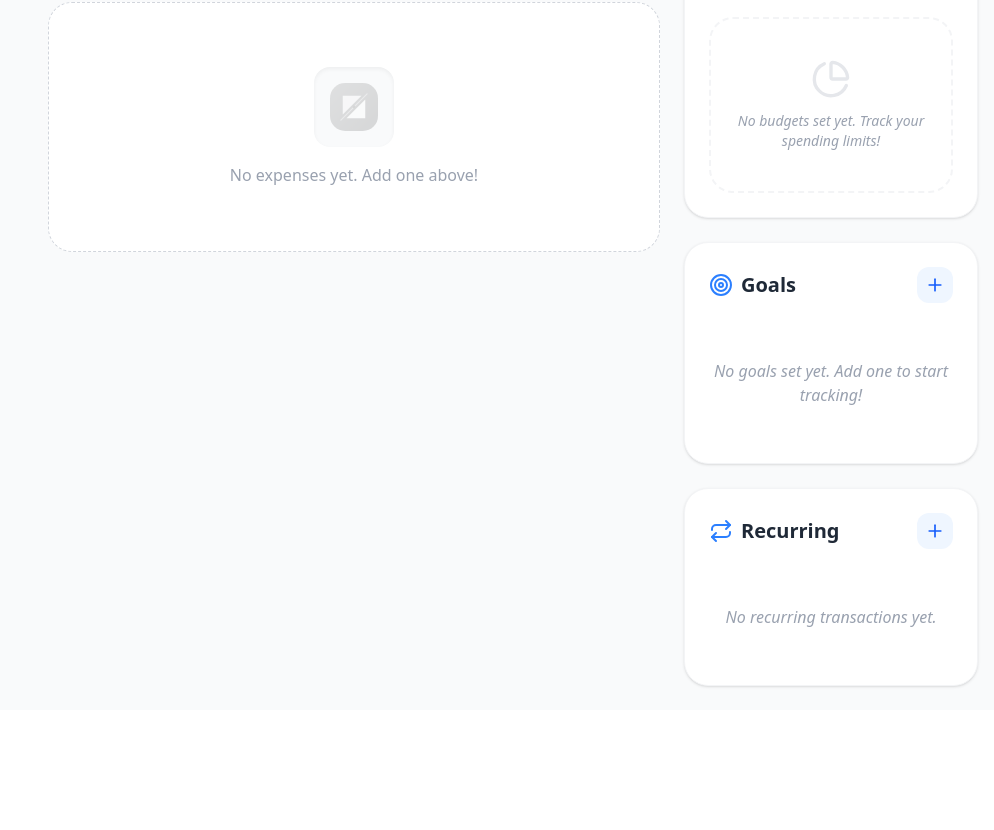
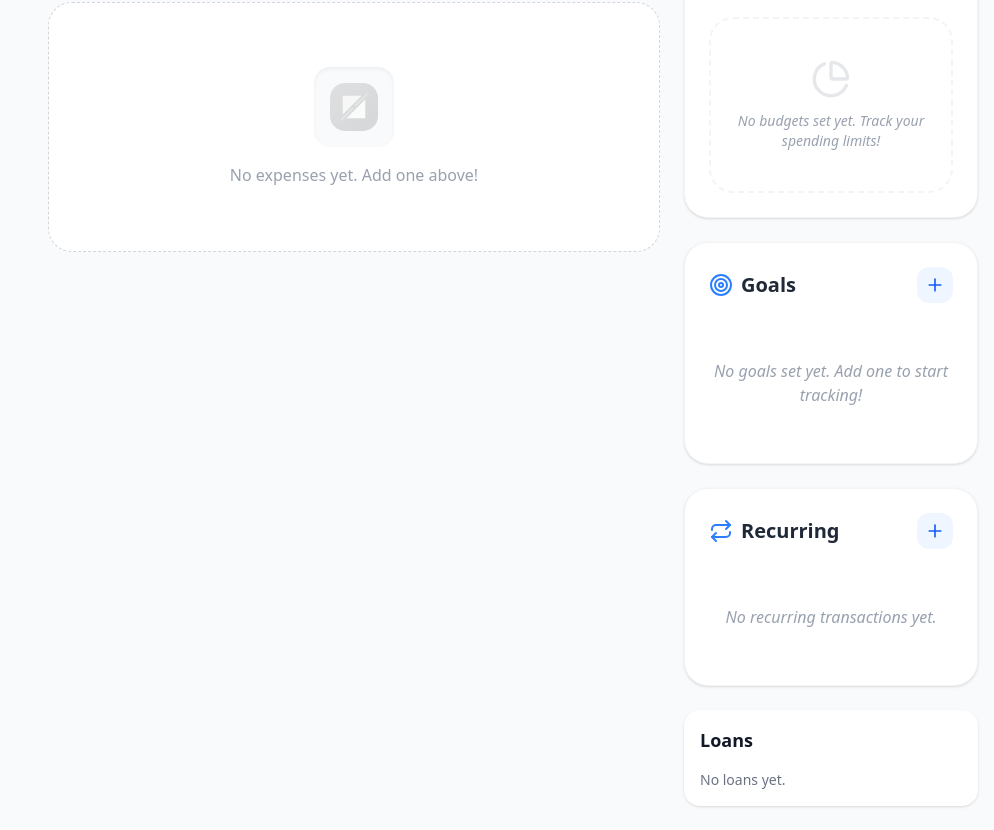
Before and after one commit to ngwaijian/DailyExpensesSpliter, a React (Vite) app: page / in a window 1280 px wide. Shown: the part 1084-1914 px from the top of the page, without its empty margins (286-1280 px from the left). Before the commit the page ends 1794 px from the top, so only its background shows below. Built offline with nearby package versions, Linux system fonts and the light colour scheme.

Commit message:
feat(dashboard): Add LoanManager component
Introduces a new component to display and manage loans within a trip.
This includes defining the `Loan` type and integrating the `LoanManager` into the dashboard view.

```diff
--- a/src/App.tsx
+++ b/src/App.tsx
@@ -12,6 +12,7 @@ import { Balances } from './components/dashboard/Balances';
 import { Goals } from './components/dashboard/Goals';
 import { RecurringTransactions } from './components/expenses/RecurringTransactions';
 import { BudgetManager } from './components/planning/BudgetManager';
+import { LoanManager } from './components/dashboard/LoanManager';
 import { ExpenseDetailsModal } from './components/expenses/ExpenseDetailsModal';
 import { ShieldCheck, LayoutGrid, List, Users, RefreshCw, Plus, Globe, Target, RotateCcw, Settings } from 'lucide-react';
 import { cn } from './lib/utils';
@@ -541,6 +542,7 @@ function App() {
             <BudgetManager trip={currentTrip} onUpdateTrip={updateTrip} />
             <Goals trip={currentTrip} onUpdateTrip={updateTrip} />
             <RecurringTransactions trip={currentTrip} onUpdateTrip={updateTrip} />
+            <LoanManager loans={currentTrip.loans || []} />
           </div>
 
           {/* Mobile Only Views */}
--- /dev/null
+++ b/src/components/dashboard/LoanManager.tsx
@@ -0,0 +1,29 @@
+import React from 'react';
+import { Loan } from '../../types';
+import { formatCurrency } from '../../utils/currency';
+
+export const LoanManager: React.FC<{ loans: Loan[] }> = ({ loans }) => {
+  return (
+    <div className="bg-white dark:bg-gray-800 p-4 rounded-2xl shadow-sm">
+      <h3 className="text-lg font-bold mb-4">Loans</h3>
+      {loans.length === 0 ? (
+        <p className="text-gray-500 text-sm">No loans yet.</p>
+      ) : (
+        <div className="space-y-4">
+          {loans.map(loan => (
+            <div key={loan.id} className="flex justify-between items-center border-b border-gray-100 dark:border-gray-700 pb-2 last:border-0">
+              <div>
+                <p className="font-bold text-sm">{loan.name}</p>
+                <p className="text-xs text-gray-500">{formatCurrency(loan.remainingAmount)} / {formatCurrency(loan.totalAmount)} {loan.currency}</p>
+              </div>
+              <div className="text-right">
+                <p className="font-bold text-sm">{formatCurrency(loan.installmentAmount)}/mo</p>
+                <p className="text-[10px] text-gray-400">Due: {loan.dueDate}</p>
+              </div>
+            </div>
+          ))}
+        </div>
+      )}
+    </div>
+  );
+};
--- a/src/components/dashboard/Summary.tsx
+++ b/src/components/dashboard/Summary.tsx
@@ -682,7 +682,7 @@ export function Summary({ trip, onUpdateTrip }: SummaryProps) {
                       <span className="w-8 h-8 flex items-center justify-center bg-gray-100 dark:bg-gray-700 rounded-xl text-base shrink-0">
                         {cat.split(' ')[0]}
                       </span>
-                      <div className="flex flex-col min-w-0">
+                      <div className="flex flex-col min-w-0 flex-1">
                         <span className="font-bold text-gray-900 dark:text-white truncate text-sm">
                           {t(`cat_${cat}`, cat).split(' ').slice(1).join(' ') || t(`cat_${cat}`, cat)}
                         </span>
--- a/src/types.ts
+++ b/src/types.ts
@@ -68,6 +68,17 @@ export interface Budget {
   period: 'trip' | 'monthly';
 }
 
+export interface Loan {
+  id: string;
+  name: string;
+  totalAmount: number;
+  remainingAmount: number;
+  installmentAmount: number;
+  currency: string;
+  dueDate: string;
+  paidBy: string; // The person who took the loan
+}
+
 export interface Trip {
   id: string;
   name: string;
@@ -76,6 +87,7 @@ export interface Trip {
   exchanges: Exchange[];
   goals?: Goal[];
   recurringTransactions?: RecurringTransaction[];
+  loans?: Loan[];
   budgets?: Budget[];
   monthlyBudget?: number;
   categories?: string[];
```
